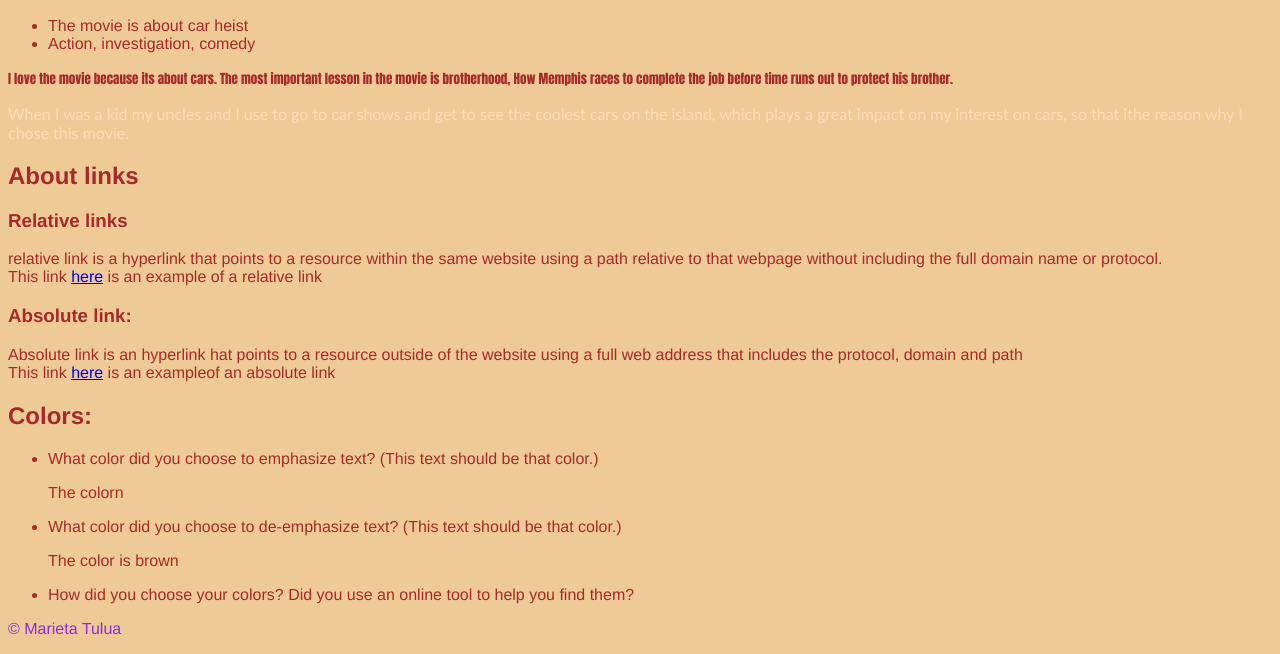
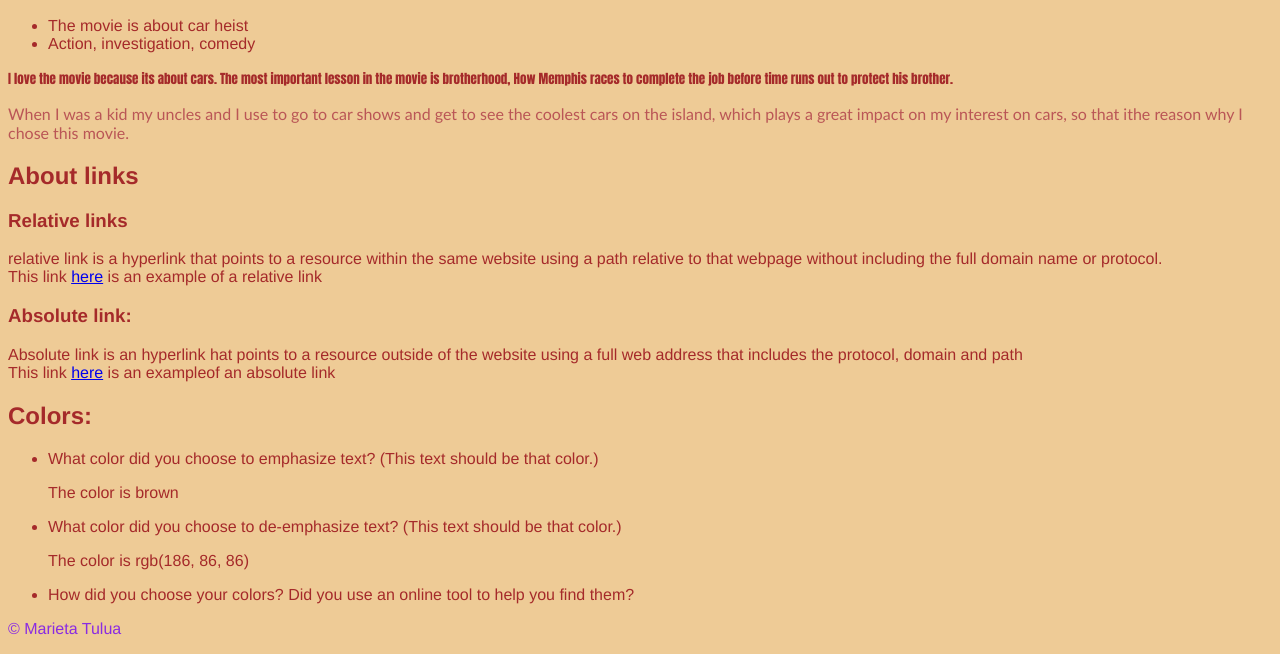
Before and after one commit to tuluama2002/projects, a plain HTML site: page interest/interests.html in a window 1280 px wide. Shown: the part 189-843 px from the top of the page. Drawn offline with Linux system fonts and the light colour scheme.

Commit message:
interest

```diff
--- a/interest/interests.html
+++ b/interest/interests.html
@@ -34,10 +34,10 @@
       </p>
       <h2>Colors:</h2>
       <ul>
-        <li>What color did you choose to emphasize text? (This text should be that color.)</li>
-        <p>The colorn</p>
+        <li>What color did you choose to emphasize text? (This text should be that color.)
+        <p>The color is brown</p></li>
       <li>What color did you choose to de-emphasize text? (This text should be that color.)</li>
-      <p>The color is brown</p>
+      <p>The color is rgb(186, 86, 86)</p>
       <li>How did you choose your colors? Did you use an online tool to help you find them?</li>
       </ul>
     </main>
--- a/interest/style.css
+++ b/interest/style.css
@@ -23,7 +23,7 @@ footer {
 
 .secondparagraph {
     font-family: 'Gill Sans', 'Gill Sans MT', Calibri, 'Trebuchet MS', sans-serif;
-    color: peachpuff;
+    color: rgb(186, 86, 86);
 
 }
 
```
